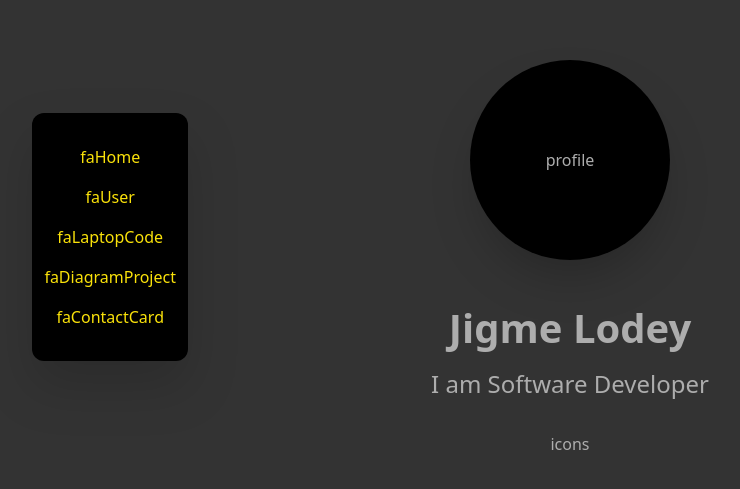
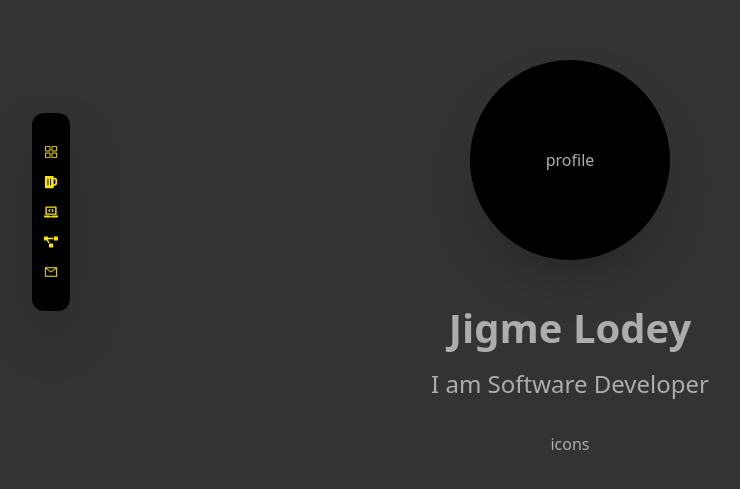
Before and after one commit to jigmeloday/portfolio, a Next.js app: page / in a window 1280 px wide. Shown: the part 127-616 px from the top of the page, without its empty margins (70-810 px from the left). Built offline with nearby package versions, Linux system fonts and the light colour scheme.

Commit message:
nav edited

```diff
--- a/components/layout/navigation/side-nav.tsx
+++ b/components/layout/navigation/side-nav.tsx
@@ -1,29 +1,32 @@
 import { NavigationModel } from '@/components/layout/model/navigation.model';
+import { RxDashboard } from 'react-icons/rx';
+import { FaBeer, FaLaptopCode, FaProjectDiagram } from 'react-icons/fa';
+import {AiOutlineMail} from 'react-icons/ai';
 
 const NAV_CONST: NavigationModel[] = [
     {
         id: '1',
-        icon: 'faHome',
+        icon: <RxDashboard />,
         link: ''
     },
     {
         id: '1',
-        icon: 'faUser',
+        icon: <FaBeer />,
+        link: '<faBeer />'
+    },
+    {
+        id: '1',
+        icon: <FaLaptopCode />,
         link: ''
     },
     {
         id: '1',
-        icon: 'faLaptopCode',
+        icon: <FaProjectDiagram />,
         link: ''
     },
     {
         id: '1',
-        icon: 'faDiagramProject',
-        link: ''
-    },
-    {
-        id: '1',
-        icon: 'faContactCard',
+        icon: <AiOutlineMail />,
         link: ''
     }
 ];
@@ -34,8 +37,9 @@
             {
                 NAV_CONST.map(({ icon, id}) => (
                     <div key={id} className='flex justify-center px-[4px] py-[8px] '>
-                        {icon}
-                        {/*<Icons name={icon} className='text-[24px] py-2 items-center cursor-pointer hover:text-primary-dark hover:scale-150 transition delay-1500 duration-500 ease-in-out' />*/}
+                        <div className='text-[14px] items-center cursor-pointer hover:text-primary-dark hover:scale-150 transition delay-1500 duration-500 ease-in-out'>
+                            {icon}
+                        </div>
                     </div>
                 ))
             }
--- a/package.json
+++ b/package.json
@@ -20,6 +20,7 @@
     "postcss": "8.4.23",
     "react": "18.2.0",
     "react-dom": "18.2.0",
+    "react-icons": "^4.8.0",
     "react-redux": "^8.0.5",
     "tailwindcss": "3.3.2",
     "typescript": "5.0.4"
```
Also changed, not shown: 1 other file (tests, documents, lock files or other folders).
